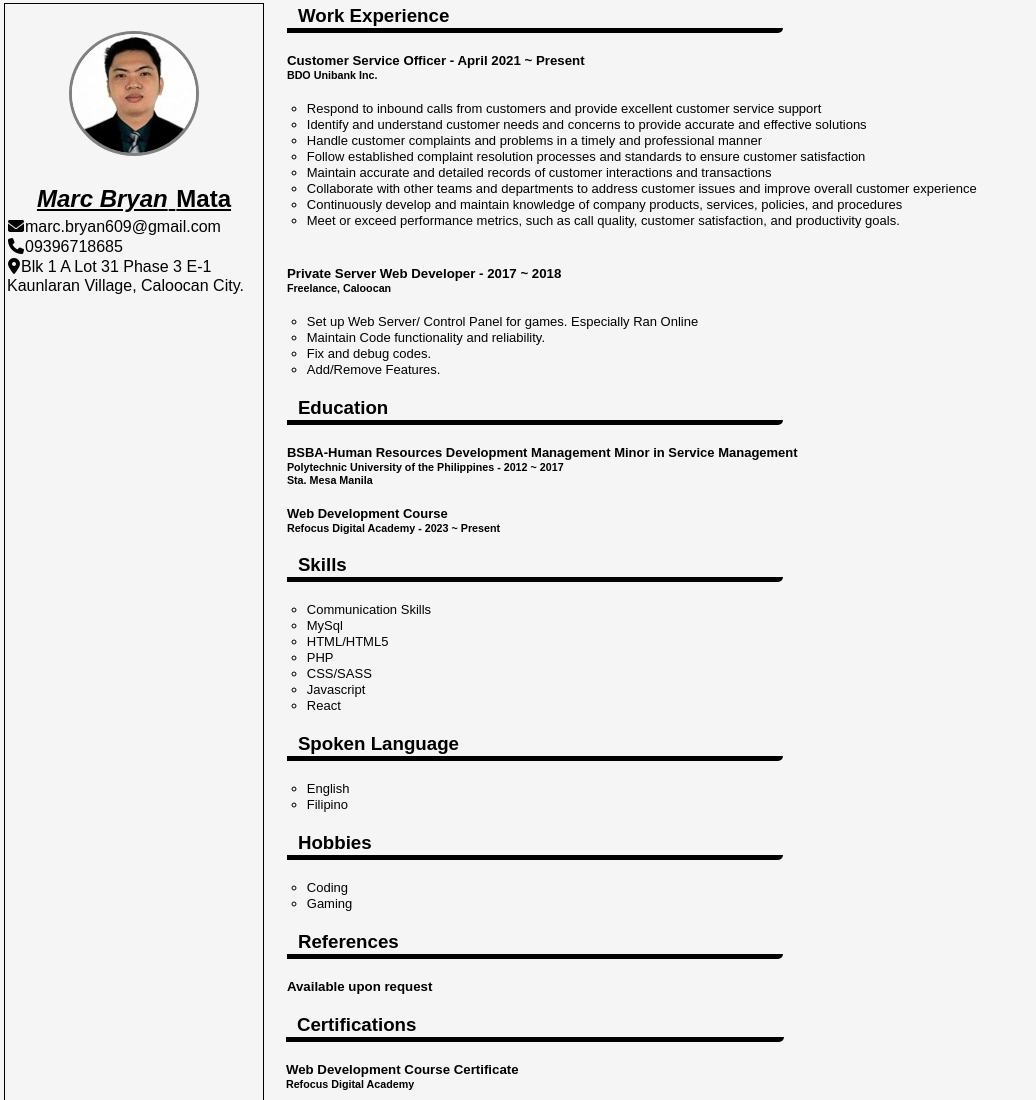
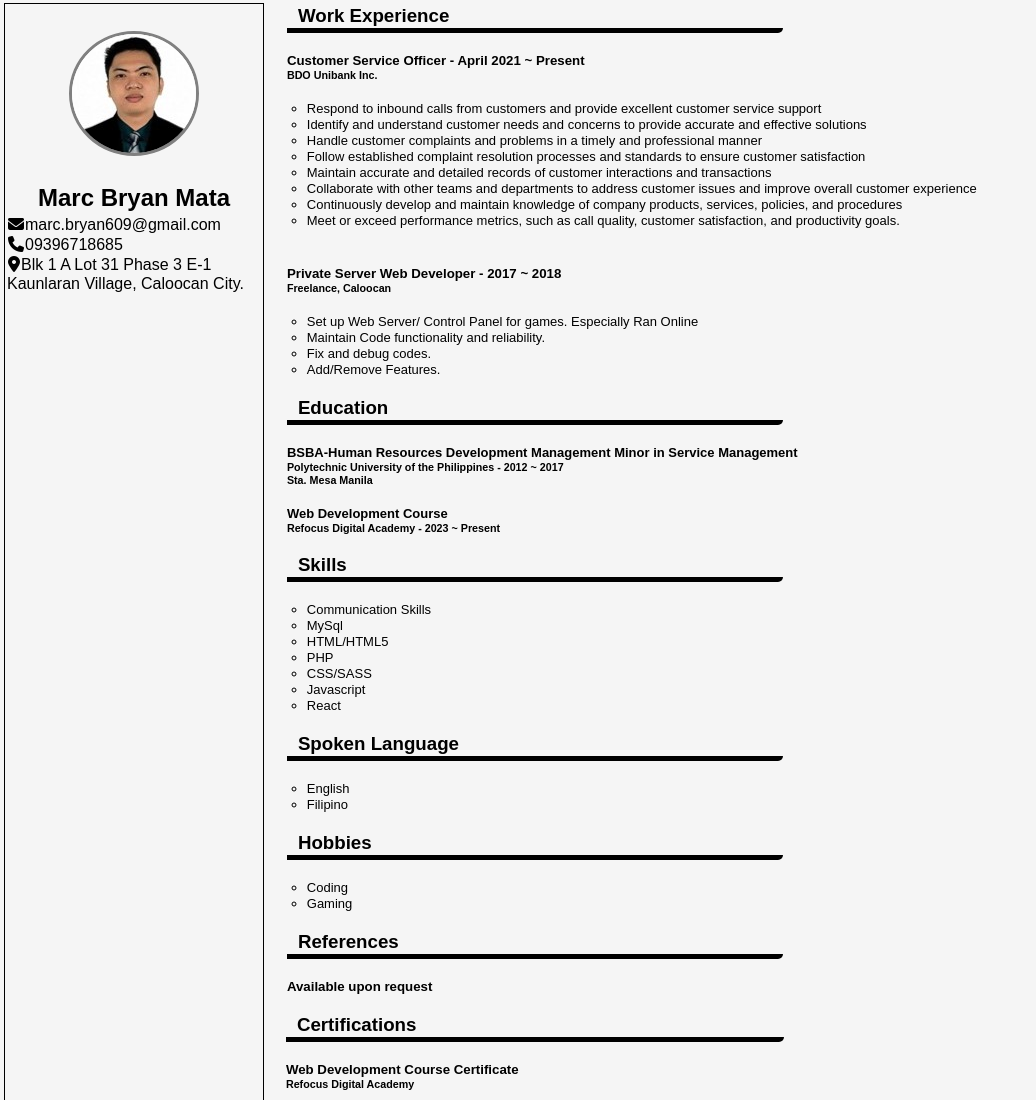
Before and after one commit to Marc-Bryan/resume, a plain HTML site: page index.html in a window 1280 px wide. Shown: the top 1100 px of the page, without its empty margins (0-1036 px from the left). Drawn offline with Linux system fonts and the light colour scheme.

Commit message:
Update index.html

```diff
--- a/index.html
+++ b/index.html
@@ -22,7 +22,7 @@
       </div>
       <!--div for div_dp-->
       <!--Style your name:  Italicize your first name.  Bold your last name.  Underline your full name.-->
-      <h2><u><i>Marc Bryan</i> <b>Mata</b></u></h2>
+      <h2>Marc Bryan Mata</h2>
       <!--Add your contact information:  Email  Phone Number  Address-->
       <!--div for contact information-->
       <div class="contact_info">
```
